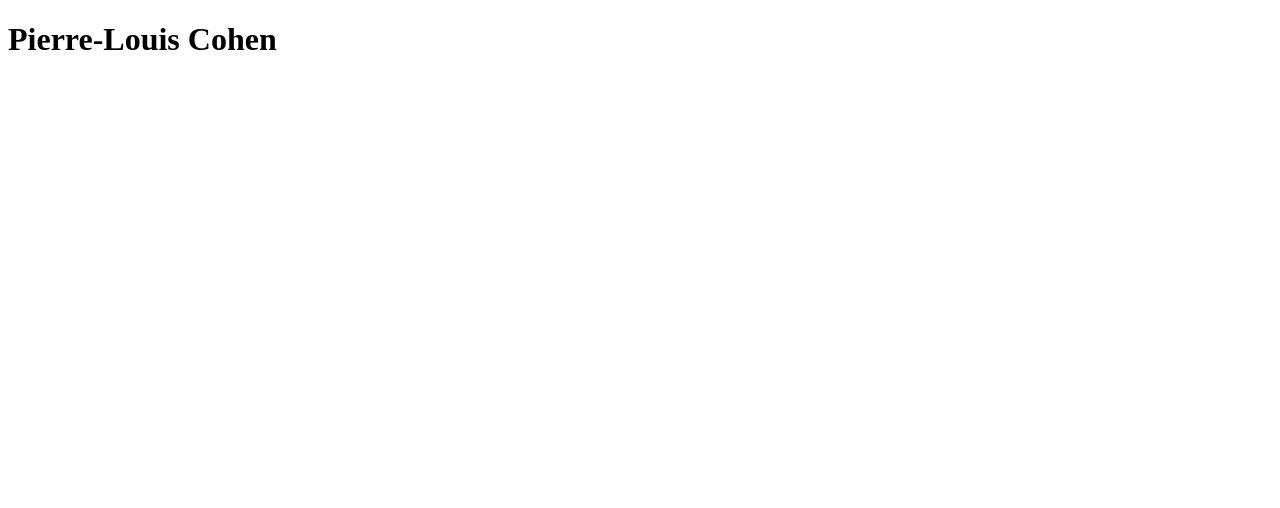
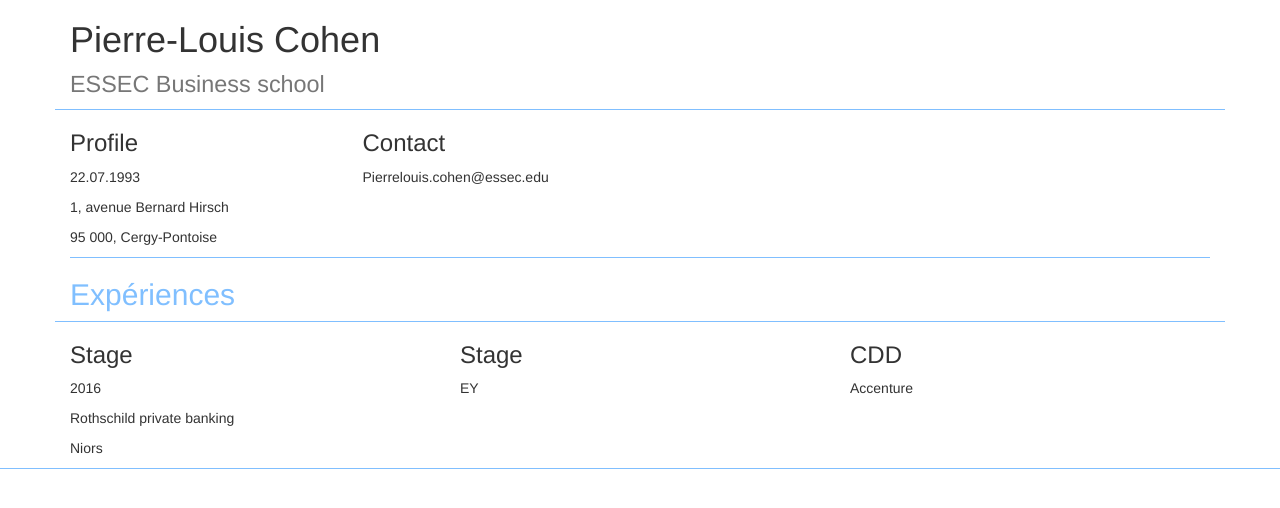
Before and after one commit to Sophieranoux/CV-2-mai-2017, a plain HTML site: page index.html in a window 1280 px wide. Drawn offline with nearby package versions, Linux system fonts and the light colour scheme.

Commit message:
V3 - stages

```diff
--- /dev/null
+++ b/css/style.css
@@ -0,0 +1,3 @@
+.greybottom{
+    border-bottom: 1px solid #80BFFF;
+}
--- a/index.html
+++ b/index.html
@@ -1,10 +1,78 @@
 <!DOCTYPE html>
-    <html>
+    <html lang="en">
         <head>
             <title>
 CV PIERRE LOUIS COHEN</title>
         </head>
-        <body>
-            <h1>Pierre-Louis Cohen</h1>
-        </body>
+
+  <head>
+    <meta charset="utf-8">
+    <meta http-equiv="X-UA-Compatible" content="IE=edge">
+    <meta name="viewport" content="width=device-width, initial-scale=1">
+    <!-- The above 3 meta tags *must* come first in the head; any other head content must come *after* these tags -->
+    <title>Bootstrap 101 Template</title>
+
+    <!-- Bootstrap -->
+    <link href="css/bootstrap.min.css" rel="stylesheet">
+    <link href="css/style.css" rel="stylesheet">
+
+    <!-- HTML5 shim and Respond.js for IE8 support of HTML5 elements and media queries -->
+    <!-- WARNING: Respond.js doesn't work if you view the page via file:// -->
+    <!--[if lt IE 9]>
+      <script src="https://oss.maxcdn.com/html5shiv/3.7.3/html5shiv.min.js"></script>
+      <script src="https://oss.maxcdn.com/respond/1.4.2/respond.min.js"></script>
+    <![endif]-->
+  </head>
+  <body>
+    <div class="container">
+            <div class="row greybottom">
+                    <div class="col-md-12">
+                    <h1>Pierre-Louis Cohen<br/><small>ESSEC Business school</small></h1>
+                    </div>
+            </div>
+            <div class="row">
+                <div class="col-md-3">
+                    <h3>Profile</h3>
+                     <p>22.07.1993</p>
+                    <p>1, avenue Bernard Hirsch</p>
+                    <p>95 000, Cergy-Pontoise</p>
+                </div>
+                <div class="col-md-9">
+                    <h3>Contact</h3>
+                    <p>Pierrelouis.cohen@essec.edu</p>
+                </div>
+            </div>
+            <div class="greybottom"></div>
+    </div>
+
+    <div class="container">
+            <div class="row greybottom">
+                <div class="col-md-12">
+                        <h2 style="color:#80BFFF">Expériences</h2>
+                </div>
+            </div>
+            <div class="row">
+                <div class="col-md-4">
+                    <h3>Stage</h3>
+                    <p>2016</p>
+                    <p>Rothschild private banking</p>
+                    <p>Niors</p>
+                </div>
+                <div class="col-md-4">
+                    <h3>Stage</h3>
+                    <p>EY</p>
+                </div>
+                <div class="col-md-4">
+                    <h3>CDD</h3>
+                    <p>Accenture</p>
+                </div>
+            </div>
+    </div>
+        <div class="greybottom"></div>
+    <!-- jQuery (necessary for Bootstrap's JavaScript plugins) -->
+    <script src="https://ajax.googleapis.com/ajax/libs/jquery/1.12.4/jquery.min.js"></script>
+    <!-- Include all compiled plugins (below), or include individual files as needed -->
+    <script src="js/bootstrap.min.js"></script>
+  </body>
+</html>
     </html>
```
